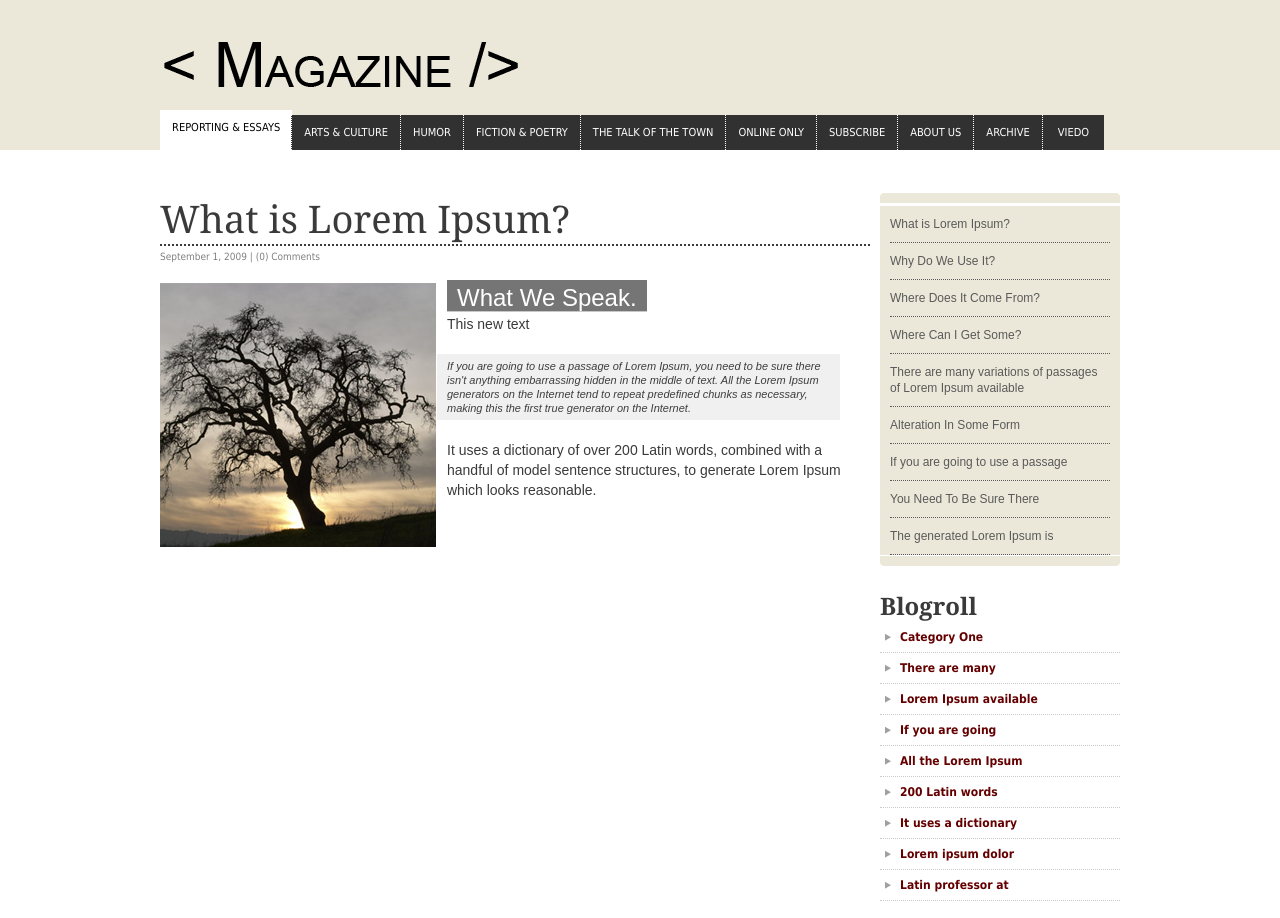
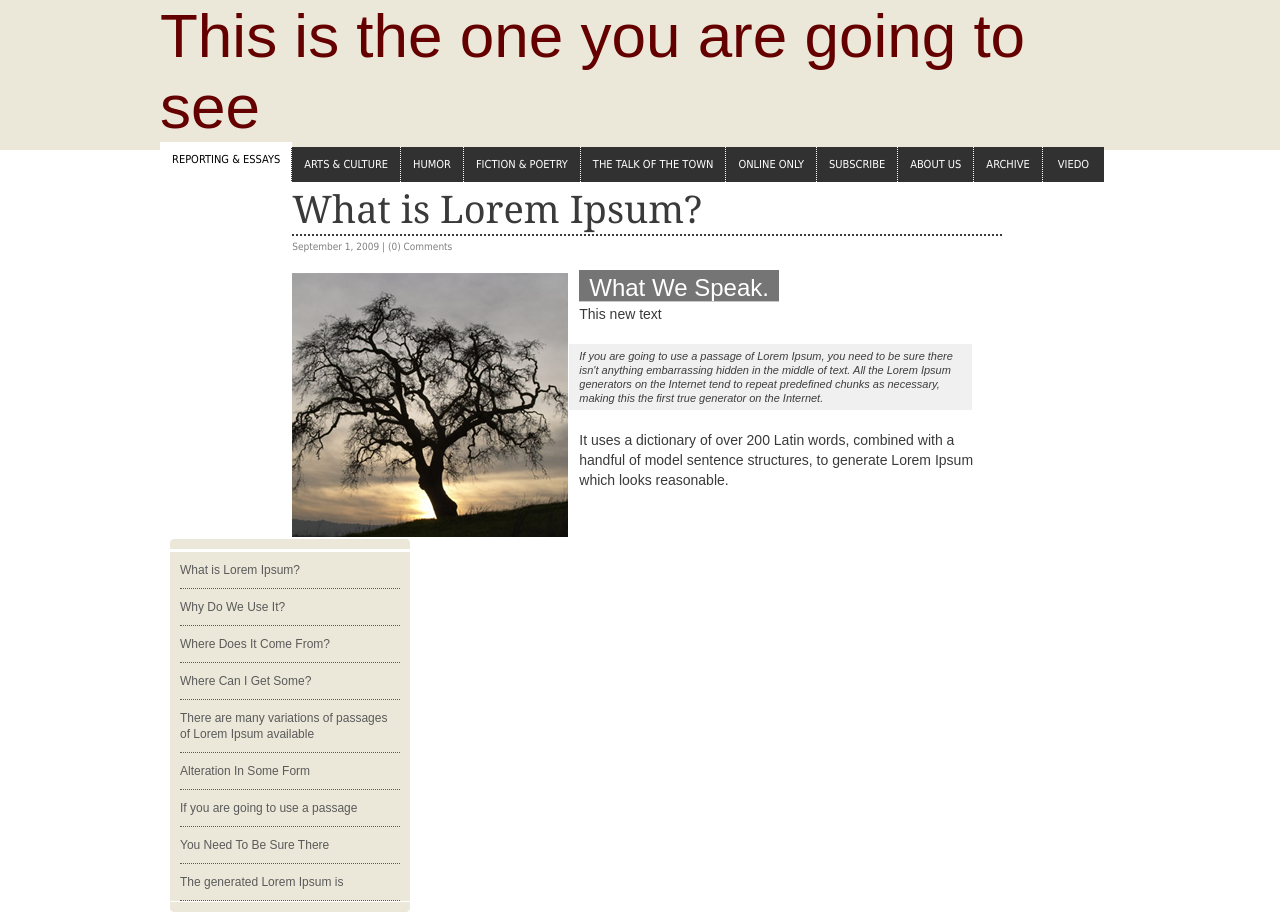
Before and after one commit to momartinufv/fundamentalsufv2.github.io, a plain HTML site: page docs/index.html in a window 1280 px wide. Shown: the top 918 px of the page. Drawn offline with Linux system fonts and the light colour scheme.

Commit message:
Added new tittle

```diff
--- a/docs/index.html
+++ b/docs/index.html
@@ -9,7 +9,7 @@
 <body>
 <div id="wrapper">
    <div id="branding">
-   <h1 class="logo"><a href="#" title="This is my new tittle">This is the one you are going to see</a></h1>
+   <h1><a href="#" title="This is my new tittle">This is the one you are going to see</a></h1>
    <ul class="topNav">
 	    <li><a href="#" class="topNavAct">REPORTING &amp; ESSAYS</a></li>
 		<li><a href="#">ARTS &amp; CULTURE</a></li>
```
